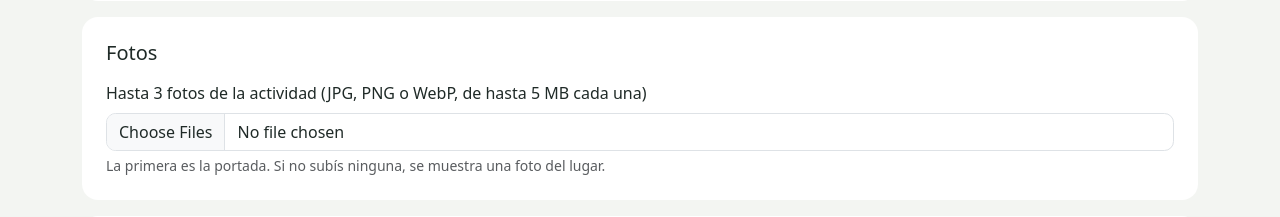
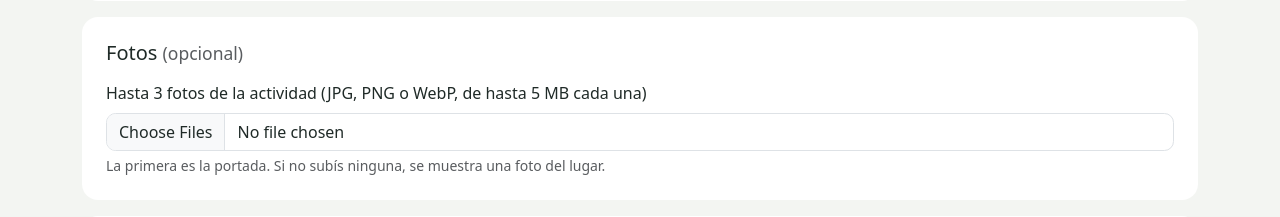
Before and after one commit to ThiagoEstevezTE/uruguay-mnatural, a Spring app: page /provider/activity-form in a window 1280 px wide. Shown: the part 572-789 px from the top of the page. Run offline with Thymeleaf, Linux system fonts and the light colour scheme; the template is opened without the code that fills it, so the values that code supplies are empty; some of the project's set-up classes (security, data sources, template engines, error pages and the like) are left out, and stand-ins take their place; database files in the repository are not loaded; some libraries are stand-ins or nearby versions.

Commit message:
Formulario de actividad: las fotos se marcan como opcionales

```diff
--- a/src/main/resources/templates/provider/activity-form.html
+++ b/src/main/resources/templates/provider/activity-form.html
@@ -51,7 +51,7 @@
         </div>
 
         <div class="card card-um p-4 mb-3">
-            <h2 class="h5 mb-3">Fotos</h2>
+            <h2 class="h5 mb-3">Fotos <span class="text-muted fw-normal small">(opcional)</span></h2>
             <label for="photos" class="form-label">Hasta 3 fotos de la actividad (JPG, PNG o WebP, de hasta 5 MB cada una)</label>
             <input type="file" id="photos" name="photos" class="form-control" accept="image/jpeg,image/png,image/webp" multiple>
             <div class="form-text" th:text="${activityId}
```
